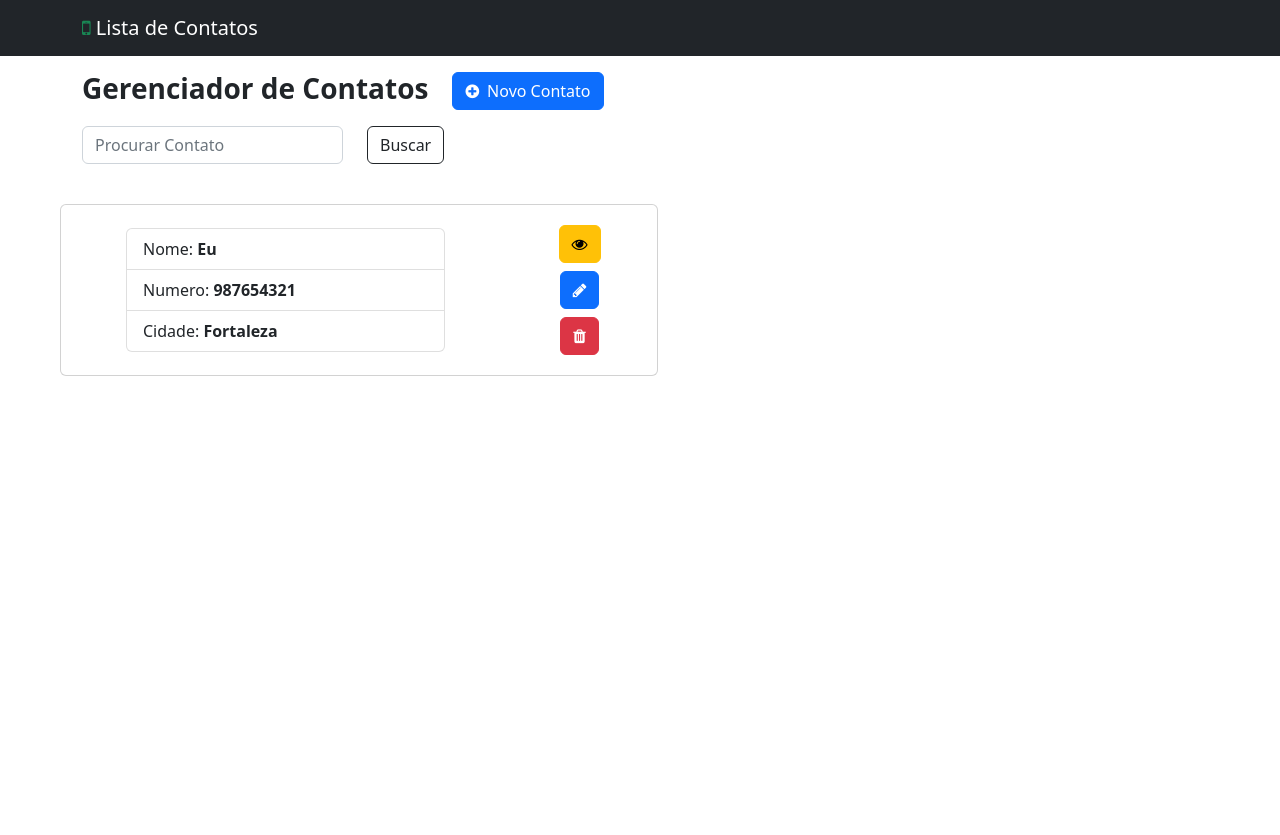
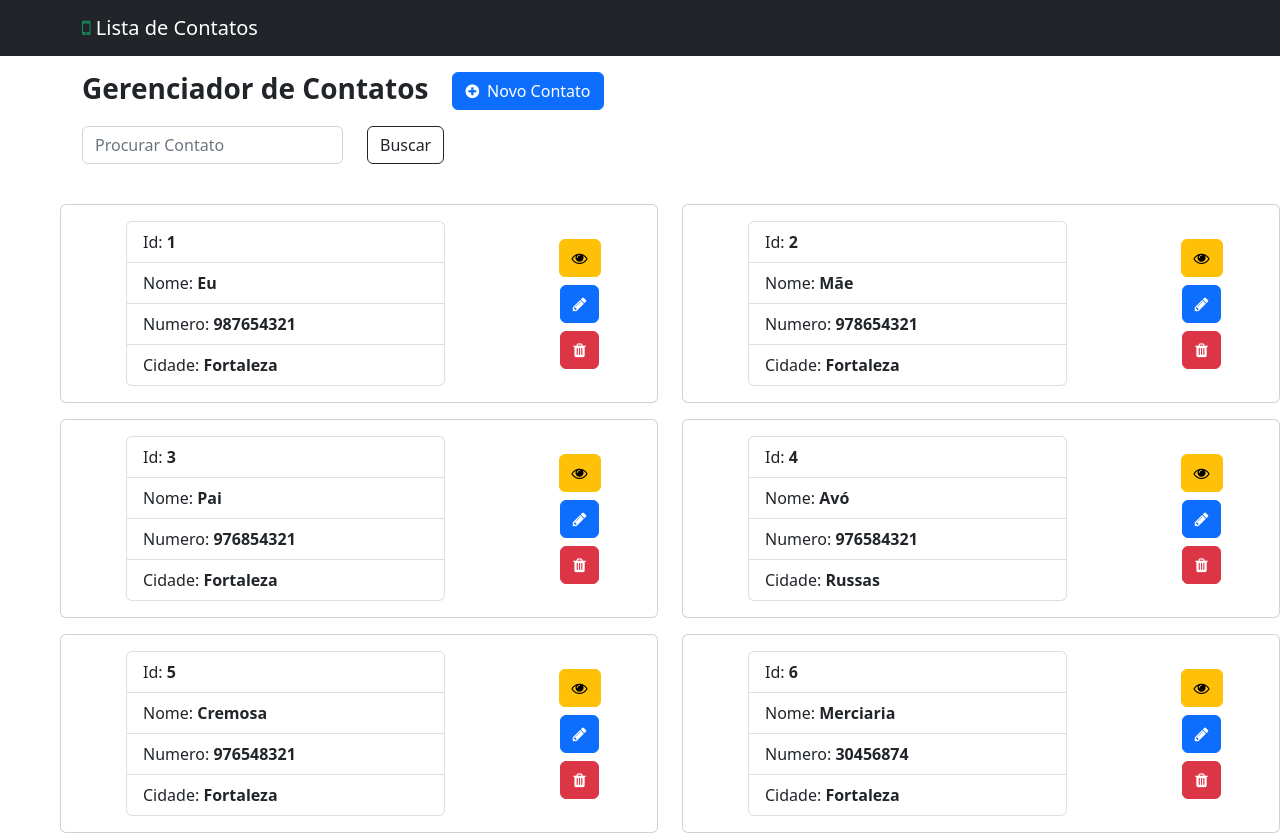
Before and after one commit to SaorCampos/lista-contatos, a React (Create React App) app: page /Contacts/ListContact in a window 1280 px wide. Shown: the top 835 px of the page. Before the commit the page ends 800 px from the top, so only its background shows below. Built offline with nearby package versions, Linux system fonts and the light colour scheme; data requests are answered from the project's data file.

Commit message:
finished: Read function

```diff
--- a/src/components/Contacts/ListContact/ListContact.js
+++ b/src/components/Contacts/ListContact/ListContact.js
@@ -1,6 +1,16 @@
-import React from "react";
+import axios from "axios";
+import React, { useEffect, useState } from "react";
 import { Link } from "react-router-dom";
 let ListContact = () => {
+    const [data, setData] = useState([{}]);
+    useEffect(() => {
+        getContacts();
+        console.log(data);
+    }, []);
+    const getContacts = async () => {
+        await axios.get('http://localhost:8000/contatos')
+        .then(response => setData(response.data));
+    };
     return(
         <React.Fragment>
             <section className="list-contact p-3">
@@ -34,10 +44,13 @@ let ListContact = () => {
                     </div>
                 </div>
             </section>
+
             <section className="contact-list">
                 <div className="contanier">
                     <div className="grid">
                         <div className="row ms-5">
+                            {
+                                data && data.map(user =>(
                                     <div className="col-md-6">
                                         <div className="card my-2">
                                             <div className="card-body">
@@ -45,13 +58,16 @@ let ListContact = () => {
                                                     <div className="col-md-7">
                                                         <ul className="list-group">
                                                         <li className="list-group-item list-group-item-action">
-                                                        Nome: <span className="fw-bold">Eu</span>
+                                                                Id: <span className="fw-bold">{user.id}</span>
                                                             </li>
                                                             <li className="list-group-item list-group-item-action">
-                                                        Numero: <span className="fw-bold">987654321</span>
+                                                                Nome: <span className="fw-bold">{user.nome}</span>
                                                             </li>
                                                             <li className="list-group-item list-group-item-action">
-                                                        Cidade: <span className="fw-bold">Fortaleza</span>
+                                                                Numero: <span className="fw-bold">{user.numero}</span>
+                                                            </li>
+                                                            <li className="list-group-item list-group-item-action">
+                                                                Cidade: <span className="fw-bold">{user.cidade}</span>
                                                             </li>
                                                         </ul>
                                                     </div>
@@ -70,6 +86,9 @@ let ListContact = () => {
                                             </div>
                                         </div>
                                     </div>
+                                ))
+                            }
+
                         </div>
                     </div>
                 </div>
```
Also changed, not shown: db.json (renamed from server/db.json), 1 other file (tests, documents, lock files or other folders). Lines whose indentation alone changed are shown as unchanged.
